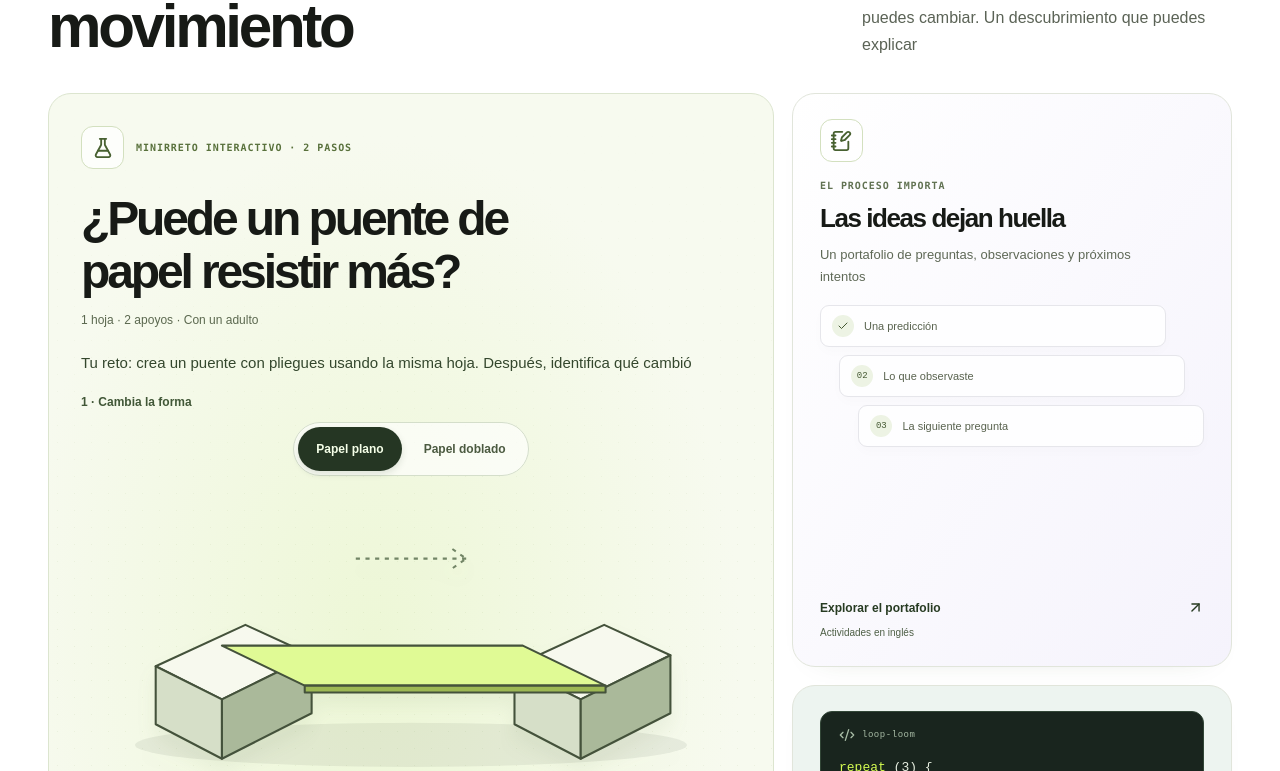
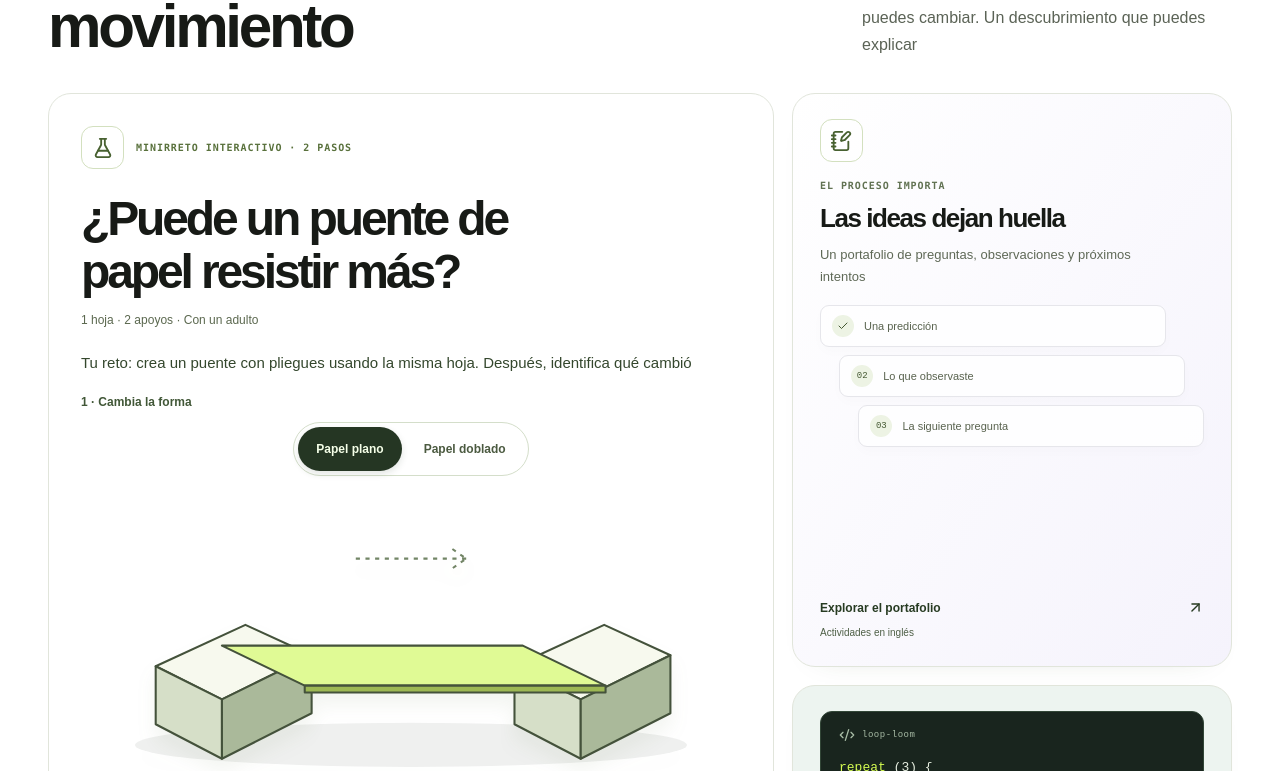
Before and after one commit to VladislavBrodsky/EducationOS, a Next.js app: page / in a window 1280 px wide. Shown: the part 2589-3360 px from the top of the page. Built offline with nearby package versions, Linux system fonts and the light colour scheme.

Commit message:
Remove the green fill from the interactive mission card

```diff
--- a/src/components/marketing/experience.css
+++ b/src/components/marketing/experience.css
@@ -77,8 +77,7 @@
 
 .fx-learning { padding-bottom:100px; }
 .fx-bento { display:grid; grid-template-columns:minmax(0,1.65fr) minmax(0,1fr); gap:18px; }
-.fx-bento-feature { position:relative; grid-row:span 2; overflow:hidden; min-width:0; padding:32px; border:1px solid #dce5cf; border-radius:23px; background:radial-gradient(ellipse at 45% 50%,#edf7d6,transparent 65%),#f7faef; }
-.fx-bento-feature::before { content:''; position:absolute; inset:0; pointer-events:none; opacity:.25; background-image:radial-gradient(#93aa6b .7px,transparent .7px); background-size:17px 17px; mask-image:linear-gradient(transparent,#0008,transparent); }
+.fx-bento-feature { position:relative; grid-row:span 2; overflow:hidden; min-width:0; padding:32px; border:1px solid #e1e5db; border-radius:23px; background:transparent; }
 .fx-bento-feature>* { position:relative; }
 .fx-bento-feature-head { display:flex; align-items:center; gap:12px; color:#59713c; }
 .fx-icon-tile { display:grid; place-items:center; flex:none; width:43px; height:43px; border:1px solid #d3e0bf; border-radius:12px; background:#ffffffc9; color:#486131; }
```
